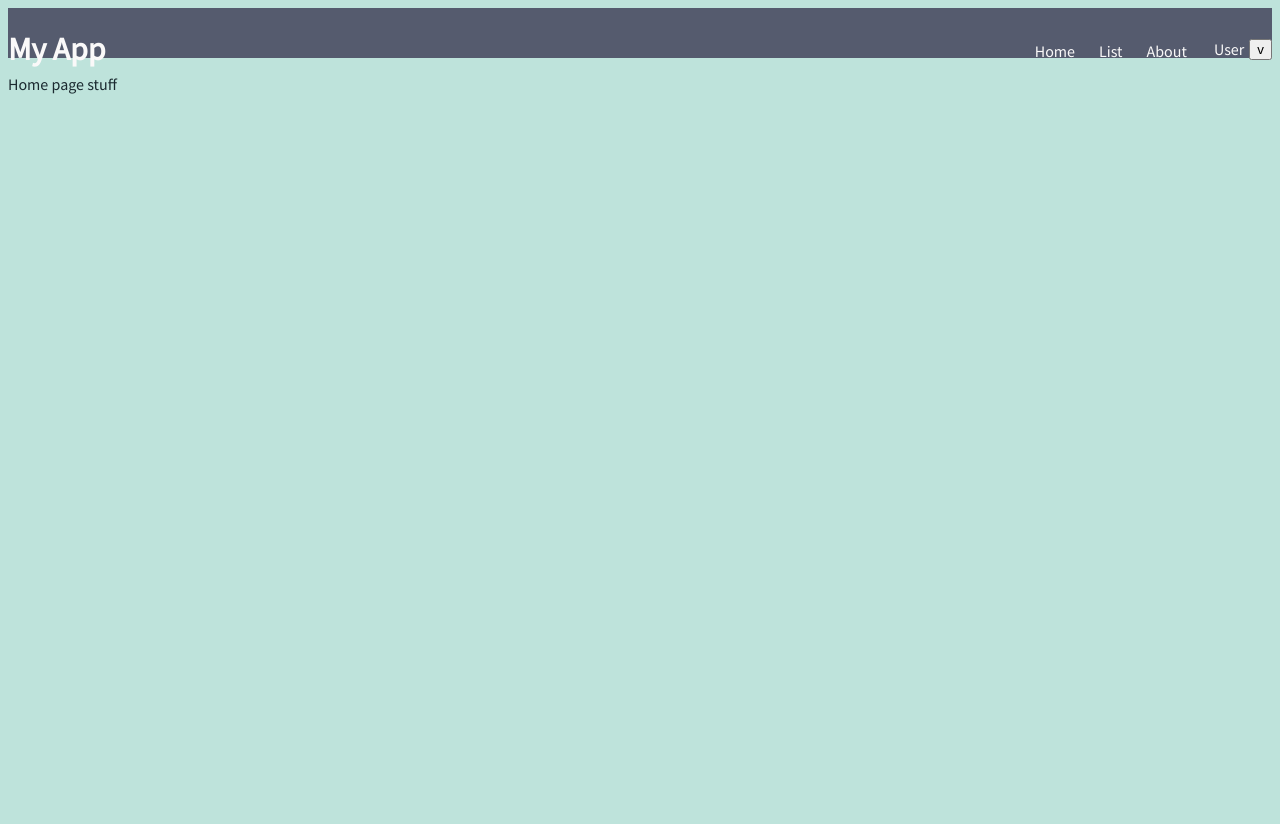
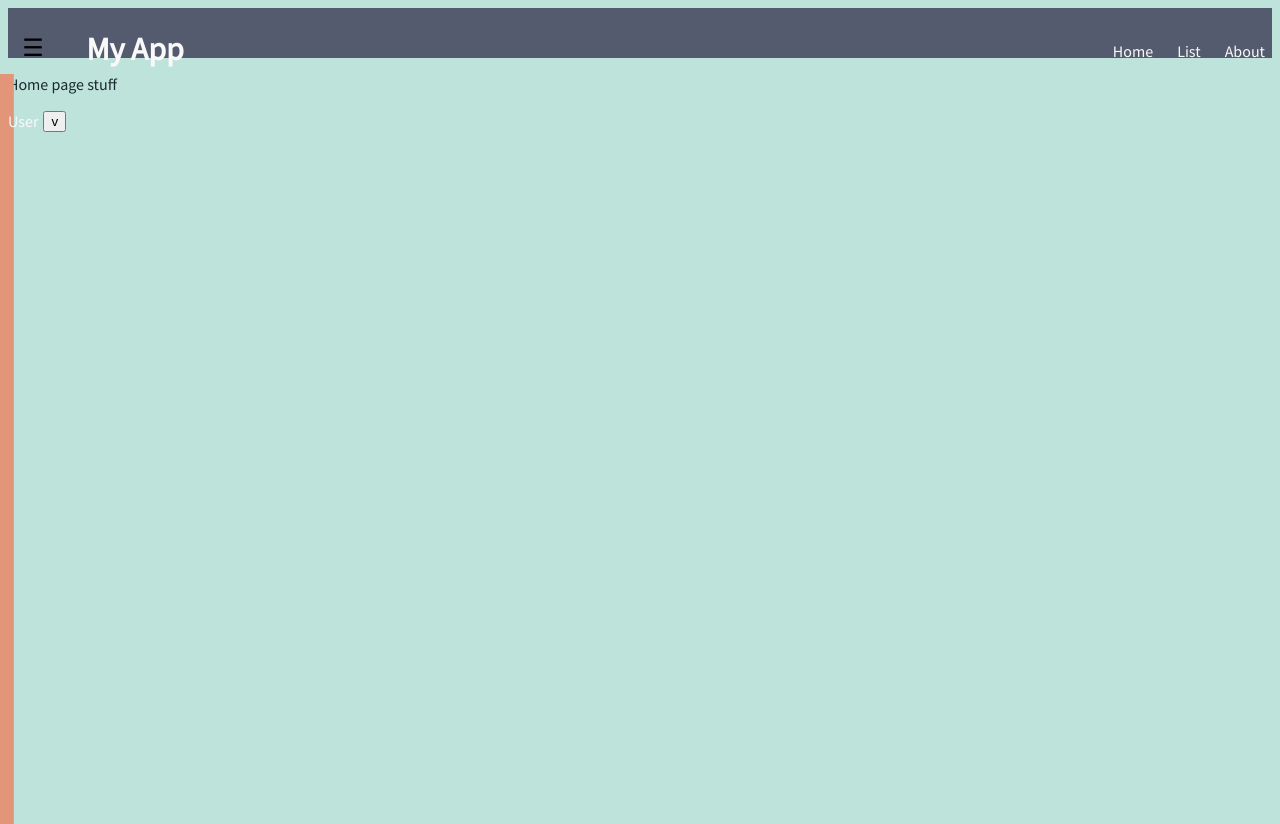
Before and after one commit to SusanBird/SB-react-template, a React app: page / in a window 1280 px wide. Before the commit the page ends 800 px from the top, so only its background shows below. Built offline with nearby package versions, Linux system fonts and the light colour scheme.

Commit message:
update menu to slideout menu and made a few changes

```diff
--- a/src/components/Page/Header/Header.css
+++ b/src/components/Page/Header/Header.css
@@ -26,7 +26,7 @@
       height: 50px;
       padding-left: var(--padding);
 
-      .MenuContainer {
+      .SlideoutMenuContainer {
         display: none;
       }
 
--- a/src/components/Page/Header/Header.jsx
+++ b/src/components/Page/Header/Header.jsx
@@ -1,4 +1,4 @@
-import Menu from './Menu.jsx';
+import SlideoutMenu from './SlideoutMenu.jsx';
 import Navigation from './Navigation.jsx';
 import styles from './Header.css';
 import User from './User.jsx';
@@ -7,7 +7,7 @@ export default function Header() {
   return (
     <header className={styles.Header}>
       <div className={styles.MenuContainer}>
-        <Menu />
+        <SlideoutMenu />
       </div>
 
       <h1>My App</h1>
--- a/src/components/Page/Header/Menu.css
+++ b/src/components/Page/Header/SlideoutMenu.css
@@ -1,13 +1,17 @@
-.Menu {
+.SlideoutMenu {
   position: relative;
-    height: 35px;
-    width: 35px;
+  height: var(--header-height);
+  width: var(--header-height);
+
   cursor: pointer;
   user-select: none;
+
   border: 0;
   &:focus {
     outline: 0;
   }
+
+  background: var(--button-color);
 
   &::before {
     position: relative;
@@ -31,10 +35,9 @@
     .MenuContainer {
       position: absolute;
       top: 100%;
-      height: calc(100vh - 35px);
+      height: calc(100vh - var(--header-height));
       padding: 20px 50px 0 20px;
-      background: #89b0ae;
-      color: faf9f9;
+      background: var(--color-4);
       transform: translateX(-100%);
       transition: transform 200ms ease-in;
     }
--- a/src/components/Page/Header/Menu.jsx
+++ b/src/components/Page/Header/SlideoutMenu.jsx
@@ -1,12 +1,12 @@
 import { useState, useEffect } from 'react';
 import Navigation from './Navigation.jsx';
-import styles from './Menu.css';
+import styles from './SlideoutMenu.css';
 import classNames from 'classnames';
 
-export default function Menu() {
+export default function SlideoutMenu() {
   const [isOpen, setIsOpen] = useState(false);
 
-  const className = classNames(styles.Menu, {
+  const className = classNames(styles.SlideoutMenu, {
     [styles.Open]: isOpen,
   });
 
```
Lines whose indentation alone changed are shown as unchanged.
